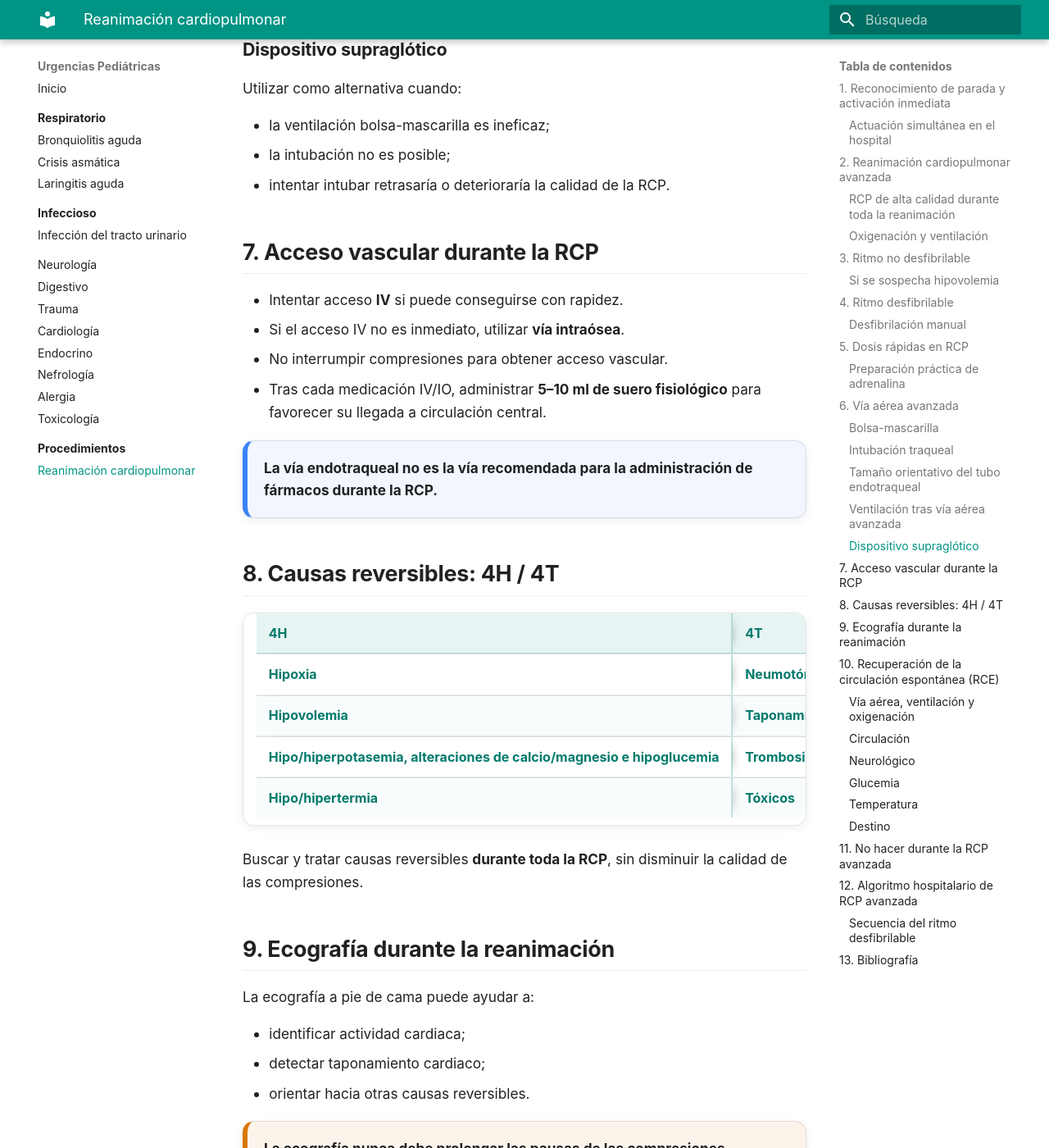
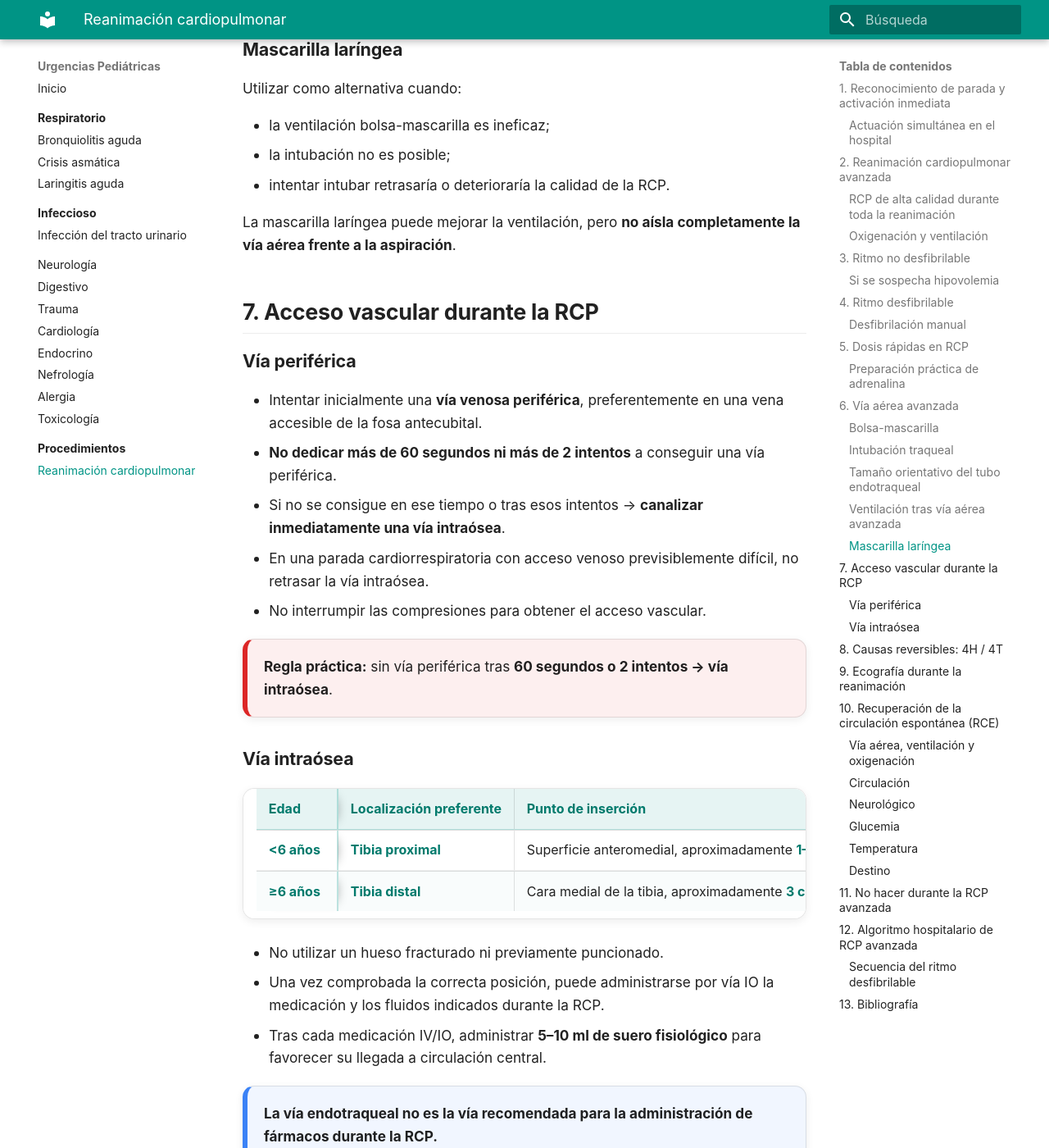
Before and after one commit to gonzaloares/urgencias-pediatricas, an MkDocs documentation site: the page built from docs/procedimientos/reanimacion-cardiopulmonar.md, in a window 1280 px wide and 1400 px high, scrolled down 6731 px. Shown: the whole window at 82% size. Built offline with MkDocs 1.6.1 and Material for MkDocs 9.7.7, drawn with Linux system fonts in a browser that asks for light colours; some of the changed text lies outside the part shown.

Commit message:
Aclara mascarilla laríngea y acceso intraóseo en RCP

```diff
--- a/docs/procedimientos/reanimacion-cardiopulmonar.md
+++ b/docs/procedimientos/reanimacion-cardiopulmonar.md
@@ -212,7 +212,7 @@ Mantener compresiones continuas a **100–120/min**.
 | **8–12 años** | **15/min** |
 | **>12 años** | **10/min** |
 
-### Dispositivo supraglótico
+### Mascarilla laríngea
 
 Utilizar como alternativa cuando:
 
@@ -220,12 +220,32 @@ Utilizar como alternativa cuando:
 - la intubación no es posible;
 - intentar intubar retrasaría o deterioraría la calidad de la RCP.
 
+La mascarilla laríngea puede mejorar la ventilación, pero **no aísla completamente la vía aérea frente a la aspiración**.
+
 <a id="acceso"></a>
 ## 7. Acceso vascular durante la RCP
 
-- Intentar acceso **IV** si puede conseguirse con rapidez.
-- Si el acceso IV no es inmediato, utilizar **vía intraósea**.
-- No interrumpir compresiones para obtener acceso vascular.
+### Vía periférica
+
+- Intentar inicialmente una **vía venosa periférica**, preferentemente en una vena accesible de la fosa antecubital.
+- **No dedicar más de 60 segundos ni más de 2 intentos** a conseguir una vía periférica.
+- Si no se consigue en ese tiempo o tras esos intentos → **canalizar inmediatamente una vía intraósea**.
+- En una parada cardiorrespiratoria con acceso venoso previsiblemente difícil, no retrasar la vía intraósea.
+- No interrumpir las compresiones para obtener el acceso vascular.
+
+<div class="clinical-card clinical-card-danger">
+  <strong>Regla práctica:</strong> sin vía periférica tras <strong>60 segundos o 2 intentos → vía intraósea</strong>.
+</div>
+
+### Vía intraósea
+
+| Edad | Localización preferente | Punto de inserción |
+|---|---|---|
+| **<6 años** | **Tibia proximal** | Superficie anteromedial, aproximadamente **1–2 cm por debajo de la tuberosidad tibial**. |
+| **≥6 años** | **Tibia distal** | Cara medial de la tibia, aproximadamente **3 cm por encima del maléolo interno**. |
+
+- No utilizar un hueso fracturado ni previamente puncionado.
+- Una vez comprobada la correcta posición, puede administrarse por vía IO la medicación y los fluidos indicados durante la RCP.
 - Tras cada medicación IV/IO, administrar **5–10 ml de suero fisiológico** para favorecer su llegada a circulación central.
 
 <div class="clinical-card clinical-card-note">
```
Also changed, not shown: other parts of docs/procedimientos/reanimacion-cardiopulmonar.md (+4 -7 lines).
